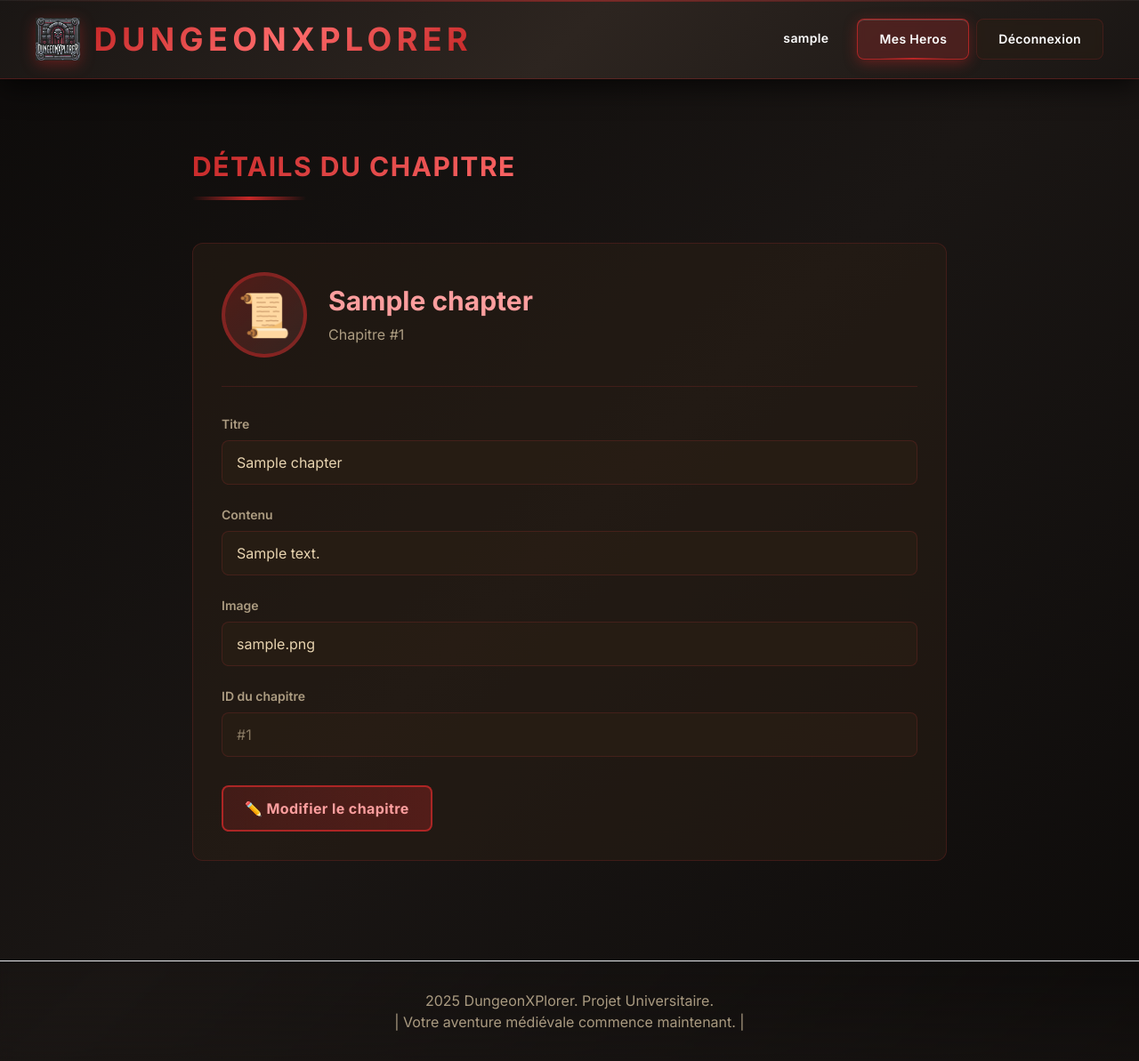
After one commit to marchandvalentin/DungeonXplorer, a PHP site: template PHP/Views/viewChapterDetails.php in a window 1280 px wide. The commit adds this page. Shown: the whole page at 89% size. Run offline with PHP 8.4, Linux system fonts and the light colour scheme; the visitor is signed in with stand-in values (Sample User, id 1); tables that the repository leaves empty or names only in its code hold one stand-in row (values such as "Sample post"); the template is opened without the code that fills it: most values are stand-ins (such as "Sample title", 1, 10 or a date in 2020); some libraries are stand-ins or nearby versions.

Commit message:
[FEATURE] add chapter management functions and views for creating, updating, and displaying chapters

```diff
--- a/PHP/BDD/bdd_functions.php
+++ b/PHP/BDD/bdd_functions.php
@@ -379,6 +379,55 @@
         return $stmt->fetchAll(PDO::FETCH_ASSOC);
     }
 
+    function getAllChapters() {
+        global $pdo;
+        $stmt = $pdo->prepare("SELECT * FROM Chapter ORDER BY id ASC");
+        $stmt->execute();
+        return $stmt->fetchAll(PDO::FETCH_ASSOC);
+    }
+
+    function searchChaptersById($searchTerm) {
+        global $pdo;
+        $searchPattern = '%' . $searchTerm . '%';
+
+        $stmt = $pdo->prepare(
+            "SELECT id, titre, content FROM Chapter
+             WHERE CAST(id AS CHAR) LIKE :search
+             ORDER BY id LIMIT 20;");
+
+        $stmt->bindParam(':search', $searchPattern, PDO::PARAM_STR);
+        $stmt->execute();
+
+        return $stmt->fetchAll(PDO::FETCH_ASSOC);
+    }
+
+    function getChapterById($chapter_id) {
+        global $pdo;
+        $stmt = $pdo->prepare("SELECT * FROM Chapter WHERE id = :id");
+        $stmt->bindParam(':id', $chapter_id, PDO::PARAM_INT);
+        $stmt->execute();
+        return $stmt->fetch(PDO::FETCH_ASSOC);
+    }
+
+    function updateChapter($chapter_id, $titre, $content, $image) {
+        global $pdo;
+        $stmt = $pdo->prepare("UPDATE Chapter SET titre = :titre, content = :content, image = :image WHERE id = :id");
+        $stmt->bindParam(':titre', $titre, PDO::PARAM_STR);
+        $stmt->bindParam(':content', $content, PDO::PARAM_STR);
+        $stmt->bindParam(':image', $image, PDO::PARAM_STR);
+        $stmt->bindParam(':id', $chapter_id, PDO::PARAM_INT);
+        return $stmt->execute();
+    }
+
+    function createChapter($titre, $content, $image) {
+        global $pdo;
+        $stmt = $pdo->prepare("INSERT INTO Chapter (titre, content, image) VALUES (:titre, :content, :image)");
+        $stmt->bindParam(':titre', $titre, PDO::PARAM_STR);
+        $stmt->bindParam(':content', $content, PDO::PARAM_STR);
+        $stmt->bindParam(':image', $image, PDO::PARAM_STR);
+        return $stmt->execute();
+    }
+
     ////////////////// PROGRESS FUNCTIONS ///////////////////////
 
     function saveHeroProgress($hero_id, $chapter_id, $status) {
--- /dev/null
+++ b/PHP/Views/viewChapterDetails.php
@@ -0,0 +1,212 @@
+<!DOCTYPE html>
+<html lang="fr">
+<head>
+    <meta charset="UTF-8">
+    <meta name="viewport" content="width=device-width, initial-scale=1.0">
+    <script src="https://cdn.tailwindcss.com"></script>
+    <link href="https://fonts.googleapis.com/css2?family=Inter:wght@400;500;600;700;800&display=swap" rel="stylesheet">
+    <link rel="stylesheet" href="/CSS/personaliseColors.css">
+    <script src="/JS/script.js" defer></script>
+    <title>DungeonXPlorer - Détails du Chapitre</title>
+</head>
+<body class="text-medieval-cream" style="background: linear-gradient(135deg, #0d0b0a 0%, #1a1614 50%, #0d0b0a 100%);">
+    <?php include 'PHP/header.php'; ?>
+
+    <!-- Chapter Details Section -->
+    <section class="max-w-4xl mx-auto px-6 py-20">
+        <!-- Page Title -->
+        <div class="mb-12">
+            <h1 class="gradient-red text-3xl font-bold tracking-wider uppercase mb-4">
+                Détails du Chapitre
+            </h1>
+            <div class="w-32 h-1 bg-gradient-to-r from-transparent via-medieval-red to-transparent"></div>
+        </div>
+
+        <!-- Chapter Card -->
+        <div class="bg-[rgba(42,30,20,0.5)] border border-[rgba(139,40,40,0.3)] rounded-xl p-8 mb-8">
+            <!-- Chapter Header -->
+            <div class="flex items-center mb-8 pb-8 border-b border-[rgba(139,40,40,0.3)]">
+                <div class="w-24 h-24 rounded-full bg-gradient-to-br from-medieval-red/30 to-medieval-lightred/10 border-4 border-medieval-red/50 flex items-center justify-center text-5xl">
+                    📜
+                </div>
+                <div class="ml-6">
+                    <h2 class="text-3xl font-bold text-medieval-lightred mb-2" id="headerTitre">
+                        <?php echo htmlspecialchars($chapter['titre'] ?? 'Chapitre'); ?>
+                    </h2>
+                    <p class="text-medieval-cream/70">Chapitre #<?php echo $chapter['id'] ?? 'N/A'; ?></p>
+                </div>
+            </div>
+
+            <!-- Chapter Info (View Mode) -->
+            <div id="viewMode">
+                <div class="space-y-6">
+                    <!-- Titre -->
+                    <div>
+                        <label class="text-medieval-cream/70 text-sm font-semibold mb-2 block">Titre</label>
+                        <div class="bg-[rgba(42,30,20,0.7)] border border-[rgba(139,40,40,0.3)] rounded-lg px-4 py-3">
+                            <p class="text-medieval-cream" id="displayTitre"><?php echo htmlspecialchars($chapter['titre'] ?? 'N/A'); ?></p>
+                        </div>
+                    </div>
+
+                    <!-- Content -->
+                    <div>
+                        <label class="text-medieval-cream/70 text-sm font-semibold mb-2 block">Contenu</label>
+                        <div class="bg-[rgba(42,30,20,0.7)] border border-[rgba(139,40,40,0.3)] rounded-lg px-4 py-3">
+                            <p class="text-medieval-cream whitespace-pre-wrap" id="displayContent"><?php echo htmlspecialchars($chapter['content'] ?? 'N/A'); ?></p>
+                        </div>
+                    </div>
+
+                    <!-- Image -->
+                    <div>
+                        <label class="text-medieval-cream/70 text-sm font-semibold mb-2 block">Image</label>
+                        <div class="bg-[rgba(42,30,20,0.7)] border border-[rgba(139,40,40,0.3)] rounded-lg px-4 py-3">
+                            <p class="text-medieval-cream" id="displayImage"><?php echo htmlspecialchars($chapter['image'] ?? 'Aucune image'); ?></p>
+                        </div>
+                    </div>
+
+                    <!-- ID -->
+                    <div>
+                        <label class="text-medieval-cream/70 text-sm font-semibold mb-2 block">ID du chapitre</label>
+                        <div class="bg-[rgba(42,30,20,0.7)] border border-[rgba(139,40,40,0.3)] rounded-lg px-4 py-3">
+                            <p class="text-medieval-cream/50">#<?php echo $chapter['id'] ?? 'N/A'; ?></p>
+                        </div>
+                    </div>
+                </div>
+
+                <!-- Edit Button -->
+                <?php if (isset($_SESSION['IS_ADMIN']) && $_SESSION['IS_ADMIN']): ?>
+                <div class="mt-8">
+                    <button onclick="toggleEditMode()" class="px-6 py-3 bg-gradient-to-r from-medieval-red/20 to-medieval-red/30 border-2 border-medieval-red/80 rounded-lg text-medieval-lightred font-bold tracking-wide hover:from-medieval-red/30 hover:to-medieval-red/40 hover:-translate-y-1 transition-all duration-300">
+                        ✏️ Modifier le chapitre
+                    </button>
+                </div>
+                <?php endif; ?>
+            </div>
+
+            <!-- Chapter Info (Edit Mode) -->
+            <div id="editMode" class="hidden">
+                <form id="chapterForm" onsubmit="saveChapter(event)">
+                    <div class="space-y-6">
+                        <!-- Titre Input -->
+                        <div>
+                            <label class="text-medieval-cream/70 text-sm font-semibold mb-2 block">Titre</label>
+                            <input
+                                type="text"
+                                id="editTitre"
+                                name="titre"
+                                value="<?php echo htmlspecialchars($chapter['titre'] ?? ''); ?>"
+                                class="w-full px-4 py-3 bg-[rgba(42,30,20,0.7)] border-2 border-[rgba(139,40,40,0.4)] rounded-lg text-medieval-cream placeholder-medieval-cream/50 focus:border-medieval-red focus:outline-none transition-colors duration-300"
+                                required
+                            >
+                        </div>
+
+                        <!-- Content Input -->
+                        <div>
+                            <label class="text-medieval-cream/70 text-sm font-semibold mb-2 block">Contenu</label>
+                            <textarea
+                                id="editContent"
+                                name="content"
+                                rows="10"
+                                class="w-full px-4 py-3 bg-[rgba(42,30,20,0.7)] border-2 border-[rgba(139,40,40,0.4)] rounded-lg text-medieval-cream placeholder-medieval-cream/50 focus:border-medieval-red focus:outline-none transition-colors duration-300"
+                                required
+                            ><?php echo htmlspecialchars($chapter['content'] ?? ''); ?></textarea>
+                        </div>
+
+                        <!-- Image Input -->
+                        <div>
+                            <label class="text-medieval-cream/70 text-sm font-semibold mb-2 block">Image (URL)</label>
+                            <input
+                                type="text"
+                                id="editImage"
+                                name="image"
+                                value="<?php echo htmlspecialchars($chapter['image'] ?? ''); ?>"
+                                class="w-full px-4 py-3 bg-[rgba(42,30,20,0.7)] border-2 border-[rgba(139,40,40,0.4)] rounded-lg text-medieval-cream placeholder-medieval-cream/50 focus:border-medieval-red focus:outline-none transition-colors duration-300"
+                            >
+                        </div>
+                    </div>
+
+                    <!-- Error/Success Messages -->
+                    <div id="chapterMessage" class="mt-6 hidden"></div>
+
+                    <!-- Action Buttons -->
+                    <div class="mt-8 flex gap-4">
+                        <button type="submit" class="px-6 py-3 bg-gradient-to-r from-green-600/20 to-green-600/30 border-2 border-green-500/80 rounded-lg text-green-400 font-bold tracking-wide hover:from-green-600/30 hover:to-green-600/40 hover:-translate-y-1 transition-all duration-300">
+                            💾 Sauvegarder
+                        </button>
+                        <button type="button" onclick="toggleEditMode()" class="px-6 py-3 bg-gradient-to-r from-gray-600/20 to-gray-600/30 border-2 border-gray-500/80 rounded-lg text-gray-400 font-bold tracking-wide hover:from-gray-600/30 hover:to-gray-600/40 hover:-translate-y-1 transition-all duration-300">
+                            ❌ Annuler
+                        </button>
+                    </div>
+                </form>
+            </div>
+        </div>
+    </section>
+
+    <script>
+        function toggleEditMode() {
+            const viewMode = document.getElementById('viewMode');
+            const editMode = document.getElementById('editMode');
+
+            if (viewMode.classList.contains('hidden')) {
+                viewMode.classList.remove('hidden');
+                editMode.classList.add('hidden');
+            } else {
+                viewMode.classList.add('hidden');
+                editMode.classList.remove('hidden');
+            }
+        }
+
+        function saveChapter(event) {
+            event.preventDefault();
+
+            const formData = new FormData(event.target);
+            const messageDiv = document.getElementById('chapterMessage');
+
+            // Show loading
+            messageDiv.className = 'mt-6 p-4 bg-blue-500/20 border border-blue-500/50 rounded-lg text-blue-400';
+            messageDiv.textContent = 'Enregistrement en cours...';
+            messageDiv.classList.remove('hidden');
+
+            // Send update request
+            fetch('/chapter-admin/update/<?php echo $chapter['id'] ?? 0; ?>', {
+                method: 'POST',
+                headers: { 'Content-Type': 'application/json' },
+                body: JSON.stringify({
+                    titre: formData.get('titre'),
+                    content: formData.get('content'),
+                    image: formData.get('image')
+                })
+            })
+            .then(response => response.json())
+            .then(data => {
+                if (data.success) {
+                    // Update display
+                    document.getElementById('displayTitre').textContent = formData.get('titre');
+                    document.getElementById('displayContent').textContent = formData.get('content');
+                    document.getElementById('displayImage').textContent = formData.get('image') || 'Aucune image';
+                    document.getElementById('headerTitre').textContent = formData.get('titre');
+
+                    // Show success message
+                    messageDiv.className = 'mt-6 p-4 bg-green-500/20 border border-green-500/50 rounded-lg text-green-400';
+                    messageDiv.textContent = '✓ Chapitre mis à jour avec succès!';
+
+                    // Switch back to view mode after 2 seconds
+                    setTimeout(() => {
+                        toggleEditMode();
+                        messageDiv.classList.add('hidden');
+                    }, 2000);
+                } else {
+                    messageDiv.className = 'mt-6 p-4 bg-red-500/20 border border-red-500/50 rounded-lg text-red-400';
+                    messageDiv.textContent = '❌ ' + (data.error || 'Erreur lors de la mise à jour');
+                }
+            })
+            .catch(error => {
+                messageDiv.className = 'mt-6 p-4 bg-red-500/20 border border-red-500/50 rounded-lg text-red-400';
+                messageDiv.textContent = '❌ Erreur de connexion';
+            });
+        }
+    </script>
+
+    <?php include 'PHP/footer.php'; ?>
+</body>
+</html>
--- a/PHP/Views/viewDashboard.php
+++ b/PHP/Views/viewDashboard.php
@@ -52,7 +52,10 @@
                     ⚔️ Héros
                 </button>
                 <button onclick="switchTab('items')" id="tab-items" class="tab-button px-6 py-3 font-semibold tracking-wide transition-all duration-300">
-                    📜 Items
+                    📦 Items
+                </button>
+                <button onclick="switchTab('chapters')" id="tab-chapters" class="tab-button px-6 py-3 font-semibold tracking-wide transition-all duration-300">
+                    📜 Chapitres
                 </button>
             </div>
         </div>
```
Also changed, not shown: PHP/Controller/ChapterController.php (+90 -0 lines), PHP/Controller/DashboardController.php (+20 -0 lines).
